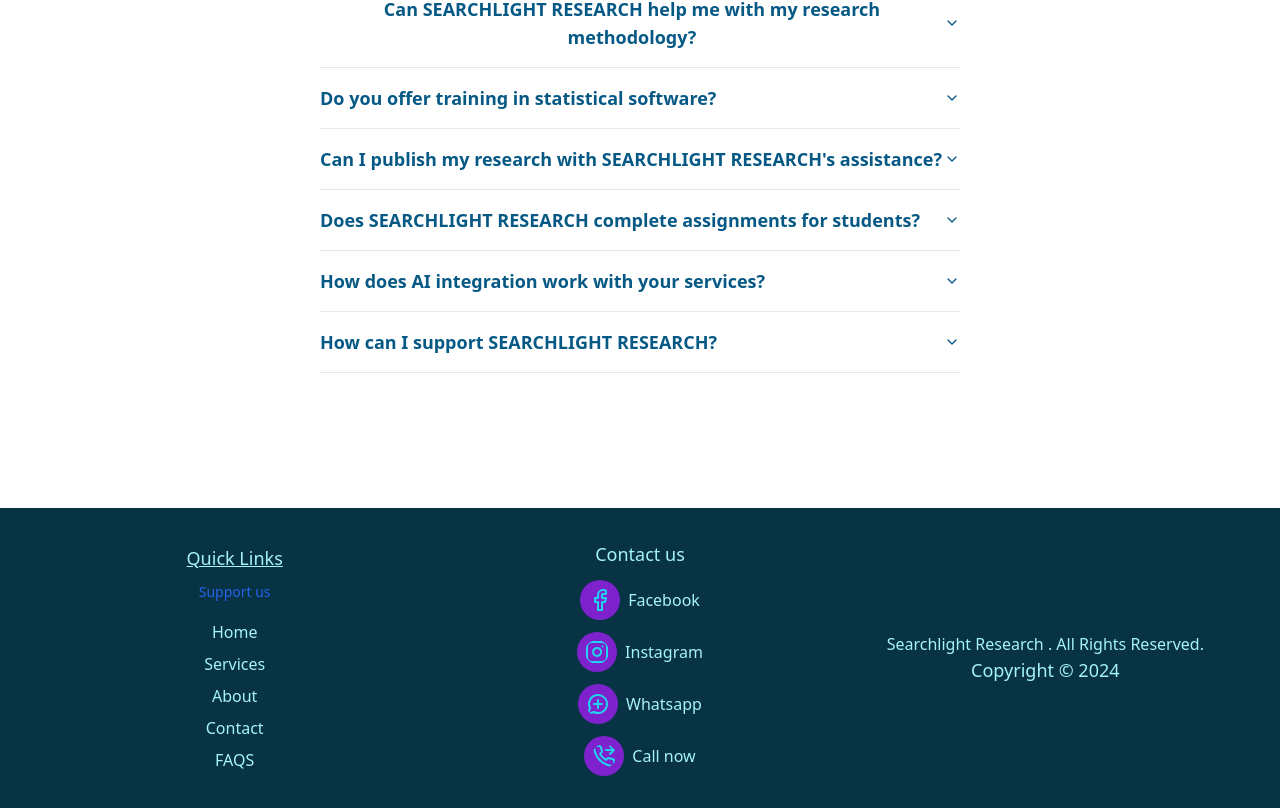
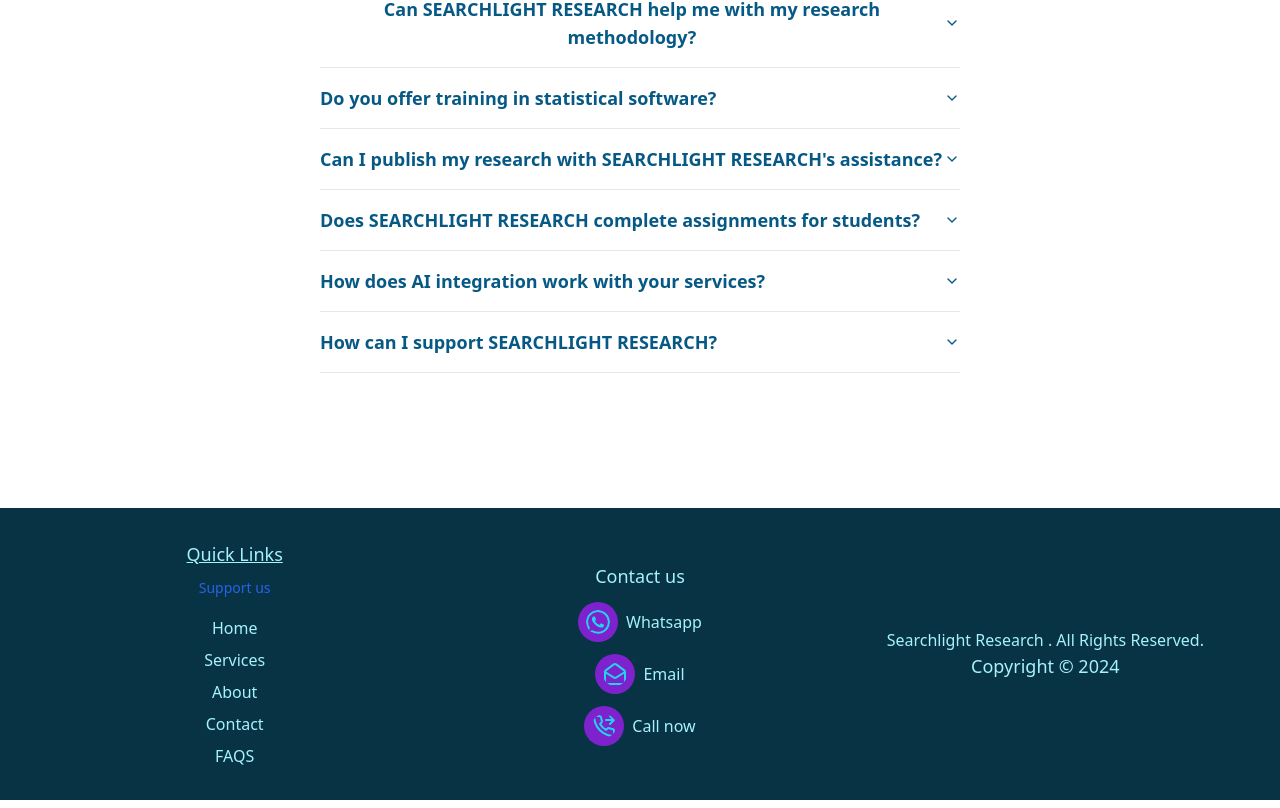
Before and after one commit to richardkanai123/Researchlight, a Next.js app: page / in a window 1280 px wide. Shown: the part 4726-5534 px from the top of the page. Built offline with nearby package versions, Linux system fonts and the light colour scheme.

Commit message:
social media links updated@

```diff
--- a/components/FAQAccordion.tsx
+++ b/components/FAQAccordion.tsx
@@ -5,6 +5,7 @@ import {
 	AccordionTrigger,
 } from "@/components/ui/accordion";
 import { cn } from "@/lib/utils";
+import Link from "next/link";
 
 export function FAQAccordion() {
 	return (
@@ -80,6 +81,14 @@ export function FAQAccordion() {
 					Donations are greatly appreciated and help us continue our mission.
 					You can support us by contributing or collaborating with our research
 					initiatives.
+					<br />
+					<span>
+						<Link
+							className='text-sky-400 underline text-center'
+							href={"/donate"}>
+							Donate here
+						</Link>
+					</span>
 				</AccordionContent>
 			</AccordionItem>
 		</Accordion>
--- a/components/MainFooter.tsx
+++ b/components/MainFooter.tsx
@@ -5,10 +5,12 @@ import {
 	Facebook,
 	Github,
 	InstagramIcon,
+	MailOpenIcon,
 	MessageCirclePlusIcon,
 	PhoneForwarded,
 	PhoneForwardedIcon,
 } from "lucide-react";
+import { BsWhatsapp } from "react-icons/bs";
 
 const MainFooter = () => {
 	return (
@@ -45,38 +47,29 @@ const MainFooter = () => {
 				<div className='flex flex-col  gap-3 justify-center align-middle'>
 					<a
 						className='w-full flex items-center justify-center gap-2'
-						href='http://'
+						href='https://wa.me/25472016483'
 						target='_blank'
 						rel='noopener noreferrer'>
-						<Facebook className='w-10 text-center h-10 text-xl ease-linear text-cyan-400 hover:text-cyan-700 bg-purple-700 transition-all hover:bg-green-500 duration-500  rounded-full p-2 ' />
-						Facebook
+						<BsWhatsapp className='w-10 text-center h-10 text-xl ease-linear text-cyan-400 hover:text-cyan-700 bg-purple-700 transition-all hover:bg-green-500 duration-500  rounded-full p-2 ' />
+						<span>Whatsapp</span>
 					</a>
 
 					<a
 						className='w-full flex items-center justify-center gap-2'
-						href='http://'
+						href='mailto:researchlight.media@gmail.com'
 						target='_blank'
 						rel='noopener noreferrer'>
-						<InstagramIcon className='w-10 text-center h-10 text-xl ease-linear text-cyan-400 hover:text-cyan-700 bg-purple-700 transition-all hover:bg-green-500 duration-500  rounded-full p-2 ' />
-						Instagram
+						<MailOpenIcon className='w-10 text-center h-10 text-xl ease-linear text-cyan-400 hover:text-cyan-700 bg-purple-700 transition-all hover:bg-green-500 duration-500  rounded-full p-2 ' />
+						<span>Email</span>
 					</a>
 
 					<a
 						className='w-full flex items-center justify-center gap-2'
-						href='http://'
-						target='_blank'
-						rel='noopener noreferrer'>
-						<MessageCirclePlusIcon className='w-10 text-center h-10 text-xl ease-linear text-cyan-400 hover:text-cyan-700 bg-purple-700 transition-all hover:bg-green-500 duration-500  rounded-full p-2 ' />
-						Whatsapp
-					</a>
-
-					<a
-						className='w-full flex items-center justify-center gap-2'
-						href='http://'
+						href='tel:+254720164835'
 						target='_blank'
 						rel='noopener noreferrer'>
 						<PhoneForwardedIcon className='w-10 text-center h-10 text-xl ease-linear text-cyan-400 hover:text-cyan-700 bg-purple-700 transition-all hover:bg-green-500 duration-500  rounded-full p-2 ' />
-						Call now
+						<span>Call now</span>
 					</a>
 				</div>
 			</div>
```
